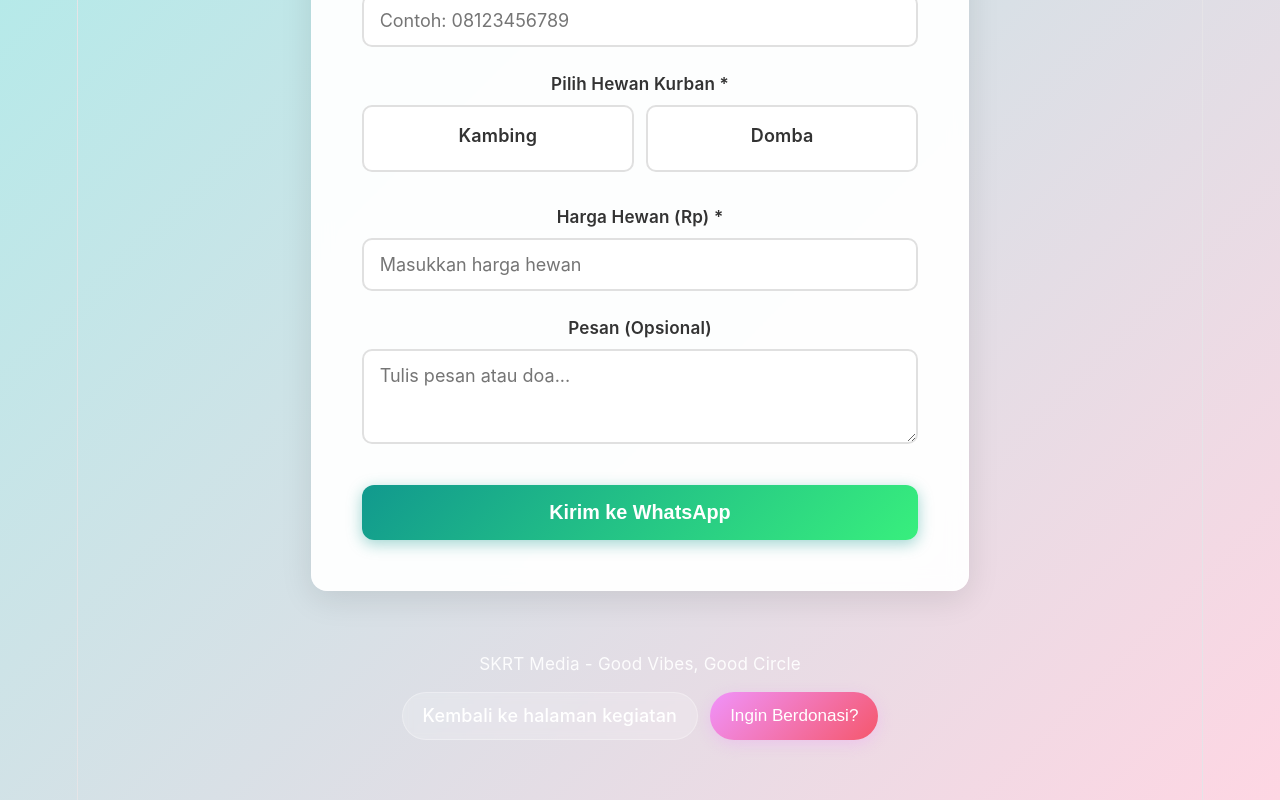
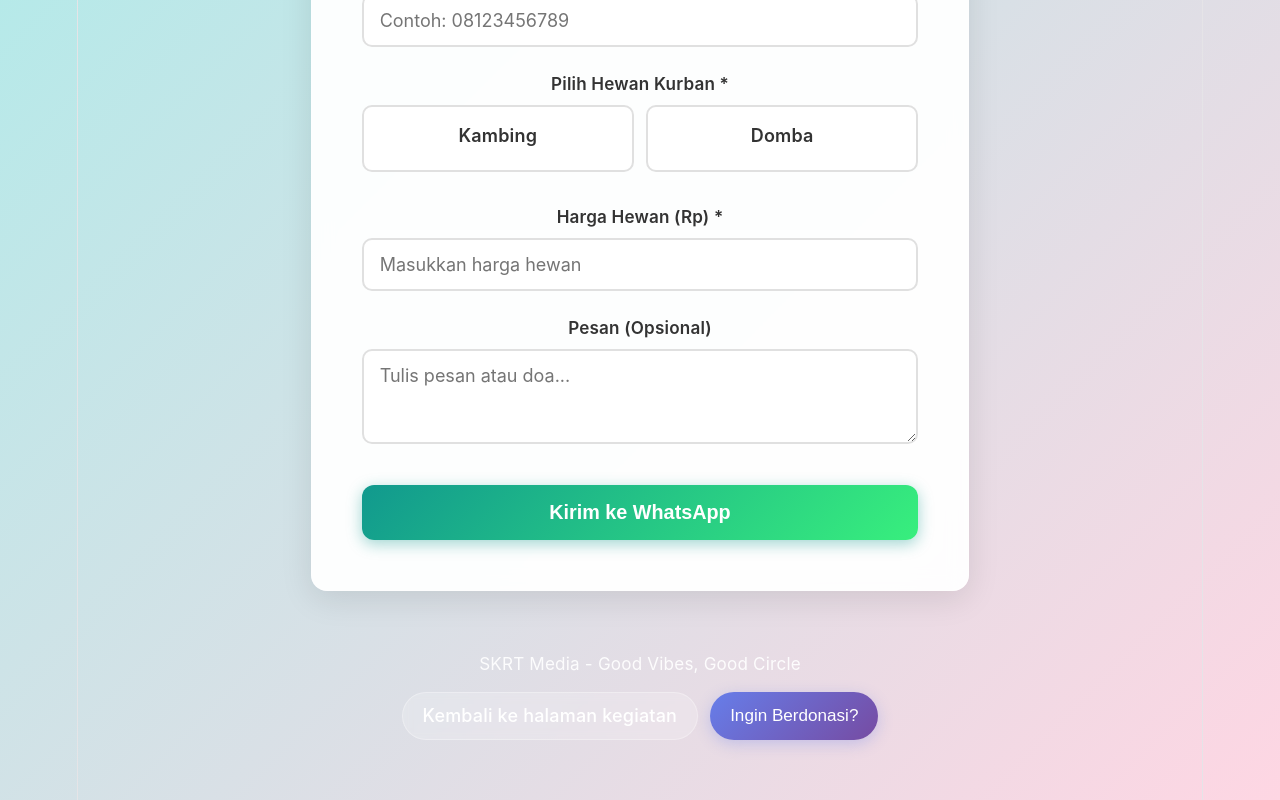
Before and after one commit to ramaahmadi/qurbanbarengskrt2026, a React (Vite) app: page / in a window 1280 px wide. Shown: the part 396-1196 px from the top of the page. Built offline with nearby package versions, Linux system fonts and the light colour scheme.

Commit message:
Change donation button color to purple and update WhatsApp message to ask for bank account

```diff
--- a/src/App.css
+++ b/src/App.css
@@ -225,19 +225,19 @@ body {
   color: white;
   font-weight: 500;
   padding: 10px 20px;
-  background: linear-gradient(135deg, #f093fb 0%, #f5576c 100%);
+  background: linear-gradient(135deg, #667eea 0%, #764ba2 100%);
   border: none;
   border-radius: 25px;
   transition: all 0.3s ease;
   cursor: pointer;
   font-size: 0.95rem;
-  box-shadow: 0 4px 15px rgba(240, 147, 251, 0.3);
+  box-shadow: 0 4px 15px rgba(102, 126, 234, 0.3);
 }
 
 .donation-btn:hover {
   transform: translateY(-2px);
-  box-shadow: 0 6px 20px rgba(240, 147, 251, 0.4);
-  background: linear-gradient(135deg, #f5576c 0%, #f093fb 100%);
+  box-shadow: 0 6px 20px rgba(102, 126, 234, 0.4);
+  background: linear-gradient(135deg, #764ba2 0%, #667eea 100%);
 }
 
 @media (max-width: 768px) {
--- a/src/App.jsx
+++ b/src/App.jsx
@@ -79,7 +79,7 @@ function App() {
       `Jenis Hewan: ${animalName}\n` +
       `Harga: Rp ${Number(formData.customPrice).toLocaleString('id-ID')}\n` +
       `Pesan: ${formData.message || '-'}\n\n` +
-      `Mohon lampirkan bukti transfer pada chat ini ya. Terima kasih!\n\n` +
+      `Mohon info nomor rekening admin untuk transfer ya. Terima kasih!\n\n` +
       `SKRT ! Good Vibes, Good Circle`
 
     const adminNumber = '6282122451622'
```
